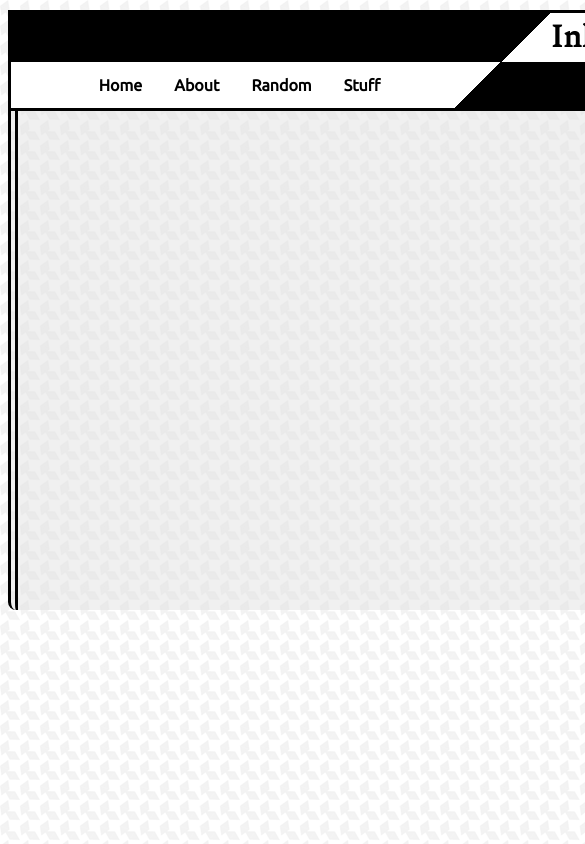
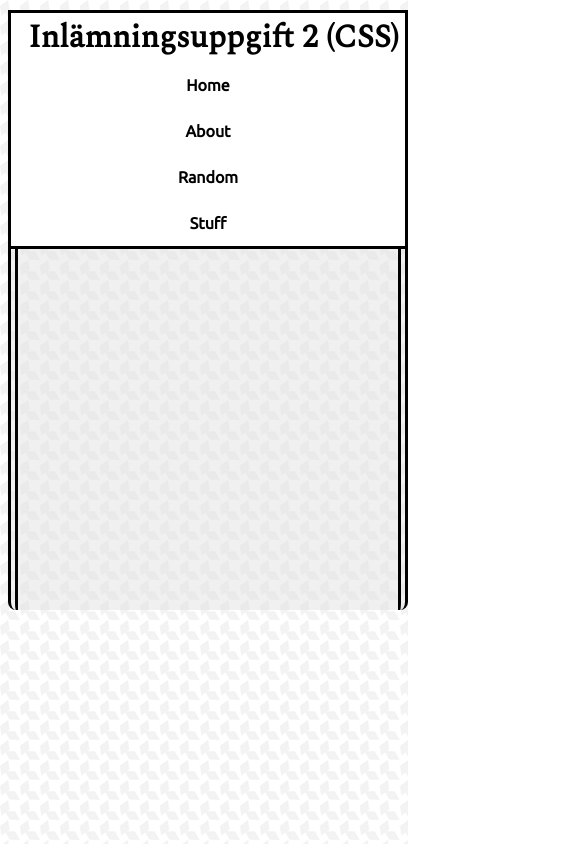
Before and after one commit to mia-z/miaz, a plain HTML site: page index.html in a window 390 px wide. Shown: the top 844 px of the page, 585 px wide, since content can reach past the window. Drawn offline with nearby package versions, Linux system fonts and the light colour scheme.

Commit message:
responsive ui and media queries

```diff
--- a/styles.css
+++ b/styles.css
@@ -8,7 +8,7 @@ body {
 
 .container {
     background: rgba(225, 225, 225,0.5);
-    width: 920px;
+    max-width: 920px;
     min-height: 600px;
     margin: 10px auto 0 auto;
     padding-left: 1px;
@@ -43,7 +43,7 @@ nav ul {
     list-style-type: none;
     margin: 0 50% 0 auto;
     padding: 0;
-    overflow: hidden;
+    overflow: auto;
     display: flex;
     justify-content: center;
 }
@@ -67,3 +67,68 @@ nav li a:hover {
     color: white;
     font-weight: bold;
 }
+
+/*RULES FOR SCREEN SIZING AKA RESPONSIVE DESIGN*/
+@media only screen and (max-width: 934px) {
+    .container {
+        min-width: 600px;
+        min-height: 600px;
+    }
+
+    header h1 {
+        background: linear-gradient(135deg, #FFFFFF 0%, #FFFFFF 50.99%, #000000 51%, #000000 100%);
+        text-align: start;
+        padding-left: 15px;
+    }
+
+    nav {
+        background: linear-gradient(45deg, #FFFFFF 0%,#FFFFFF 50.99%,#000000 51%,#000000 100%);
+    }
+}
+
+@media only screen and (max-width: 800px) {
+    .container {
+        min-width: 450px;
+        min-height: 600px;
+    }
+
+    header h1 {
+        background: white;
+        text-align: center;
+        padding-left: 15px;
+    }
+
+    nav {
+        background: white;
+    }
+
+    nav ul {
+        margin: 0 auto 0 auto;
+    }
+}
+
+@media only screen and (max-width: 465px) {
+    .container {
+        min-width: 400px;
+        min-height: 600px;
+    }
+
+    header h1 {
+        background: white;
+        text-align: center;
+        padding-left: 15px;
+    }
+
+    nav li {
+        background: white;
+        float: none;
+    }
+
+    nav li a {
+        display: block;
+    }
+
+    nav ul {
+        display: list-item;
+    }
+}
```
